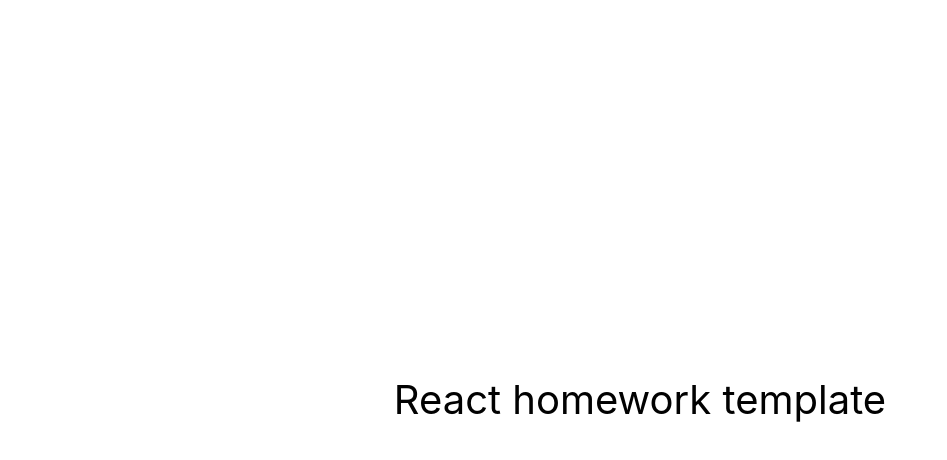
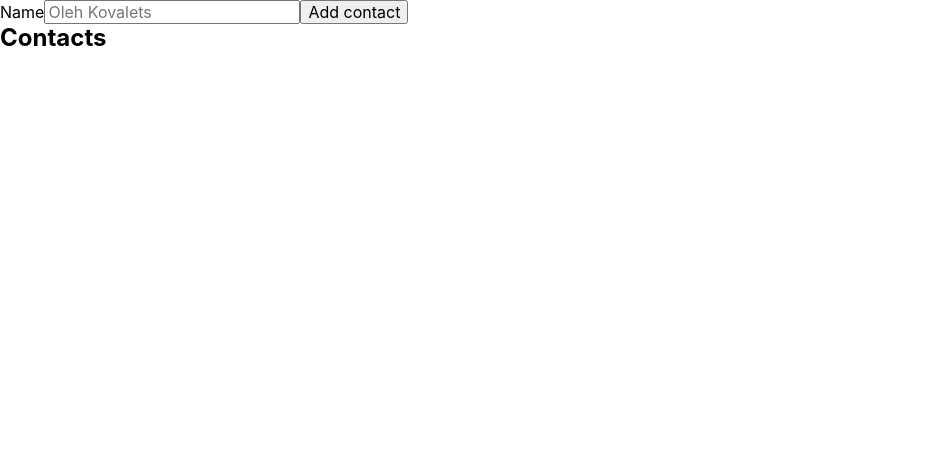
Before and after one commit to Oleggman/goit-react-hw-02-phonebook, a React (Create React App) app: page / in a window 1280 px wide. Shown: the top 460 px of the page, without its empty margins (0-947 px from the left). Built offline with nearby package versions, Linux system fonts and the light colour scheme.

Commit message:
Do task 1

```diff
--- a/package.json
+++ b/package.json
@@ -7,7 +7,9 @@
     "@testing-library/jest-dom": "^5.16.3",
     "@testing-library/react": "^12.1.4",
     "@testing-library/user-event": "^13.5.0",
+    "formik": "^2.4.5",
     "modern-normalize": "^2.0.0",
+    "nanoid": "^5.0.1",
     "react": "^18.1.0",
     "react-dom": "^18.1.0",
     "react-scripts": "5.0.1",
--- a/public/index.html
+++ b/public/index.html
@@ -4,71 +4,14 @@
     <meta charset="utf-8" />
     <link rel="icon" href="%PUBLIC_URL%/favicon.ico" />
     <meta name="viewport" content="width=device-width, initial-scale=1" />
-    <meta name="theme-color" content="#000000" />
     <meta
       name="description"
       content="Web site created using create-react-app"
     />
-    <link rel="apple-touch-icon" href="%PUBLIC_URL%/logo192.png" />
-    <!--
-      manifest.json provides metadata used when your web app is installed on a
-      user's mobile device or desktop. See https://developers.google.com/web/fundamentals/web-app-manifest/
-    -->
-    <link rel="manifest" href="%PUBLIC_URL%/manifest.json" />
-    <!--
-      Notice the use of %PUBLIC_URL% in the tags above.
-      It will be replaced with the URL of the `public` folder during the build.
-      Only files inside the `public` folder can be referenced from the HTML.
+    <title>Phonebook</title>
+  </head>
 
-      Unlike "/favicon.ico" or "favicon.ico", "%PUBLIC_URL%/favicon.ico" will
-      work correctly both with client-side routing and a non-root public URL.
-      Learn how to configure a non-root public URL by running `npm run build`.
-    -->
-    <title>React App</title>
-
-    <!-- Start Single Page Apps for GitHub Pages -->
-    <script type="text/javascript">
-      // Single Page Apps for GitHub Pages
-      // MIT License
-      // https://github.com/rafgraph/spa-github-pages
-      // This script checks to see if a redirect is present in the query string,
-      // converts it back into the correct url and adds it to the
-      // browser's history using window.history.replaceState(...),
-      // which won't cause the browser to attempt to load the new url.
-      // When the single page app is loaded further down in this file,
-      // the correct url will be waiting in the browser's history for
-      // the single page app to route accordingly.
-      (function (l) {
-        if (l.search[1] === '/') {
-          var decoded = l.search
-            .slice(1)
-            .split('&')
-            .map(function (s) {
-              return s.replace(/~and~/g, '&');
-            })
-            .join('?');
-          window.history.replaceState(
-            null,
-            null,
-            l.pathname.slice(0, -1) + decoded + l.hash
-          );
-        }
-      })(window.location);
-    </script>
-    <!-- End Single Page Apps for GitHub Pages -->
-  </head>
   <body>
-    <noscript>You need to enable JavaScript to run this app.</noscript>
     <div id="root"></div>
-    <!--
-      This HTML file is a template.
-      If you open it directly in the browser, you will see an empty page.
-
-      You can add webfonts, meta tags, or analytics to this file.
-      The build step will place the bundled scripts into the <body> tag.
-
-      To begin the development, run `npm start` or `yarn start`.
-      To create a production bundle, use `npm run build` or `yarn build`.
-    -->
   </body>
 </html>
--- a/src/components/App.jsx
+++ b/src/components/App.jsx
@@ -1,16 +1,33 @@
-export const App = () => {
-  return (
-    <div
-      style={{
-        height: '100vh',
-        display: 'flex',
-        justifyContent: 'center',
-        alignItems: 'center',
-        fontSize: 40,
-        color: '#010101'
-      }}
-    >
-      React homework template
-    </div>
-  );
-};
+import React, { Component } from 'react'
+import { nanoid } from 'nanoid'
+import { ContactsForm } from './ContactsForm/ContactsForm'
+import { ContactsBook } from './ContactsBook/ContactsBook'
+
+export default class App extends Component {
+  state = {
+    contacts: [],
+    name: ''
+  }
+
+  onAddContacts = (values, helpers) => {
+    const contact = {
+      id: nanoid(),
+      name: values.name
+    }
+
+    this.setState(prevState => ({
+      contacts: [...prevState.contacts, contact]
+    }));
+
+    helpers.resetForm();
+  }
+
+  render() {
+    return (
+      <div>
+        <ContactsForm onSubmitForm={this.onAddContacts} />
+        <ContactsBook contacts={this.state.contacts} />
+      </div>
+    )
+  }
+}
--- /dev/null
+++ b/src/components/ContactsBook/ContactsBook.jsx
@@ -0,0 +1,10 @@
+export const ContactsBook = ({contacts}) => {
+  return (
+    <div>
+      <h2>Contacts</h2>
+      <ul>
+        {contacts.map(({ id, name }) => <li key={id}>{name}</li>)}
+      </ul>
+    </div>
+  );
+}
--- /dev/null
+++ b/src/components/ContactsForm/ContactsForm.jsx
@@ -0,0 +1,18 @@
+ import { Formik, Field, Form } from 'formik';
+
+export const ContactsForm = ({ onSubmitForm }) => {
+  return (
+    <Formik
+      initialValues={{ name: '' }}
+      onSubmit={onSubmitForm}
+    >
+      <Form>
+        <label>
+          Name
+          <Field name="name" autoComplete="off" placeholder="Oleh Kovalets" required />
+        </label>
+        <button type="submit">Add contact</button>
+      </Form>
+    </Formik>
+  )
+}
--- a/src/index.js
+++ b/src/index.js
@@ -1,6 +1,6 @@
 import React from 'react';
 import ReactDOM from 'react-dom/client';
-import { App } from 'components/App';
+import App from 'components/App';
 import { ThemeProvider } from 'styled-components';
 import { GlobalStyle } from 'components/GlobalStyle';
 
```
Also changed, not shown: src/components/ContactsBook/ContactsBook.styled.js (added), src/components/ContactsForm/ContactsForm.styled.js (added), 1 other file (tests, documents, lock files or other folders).
